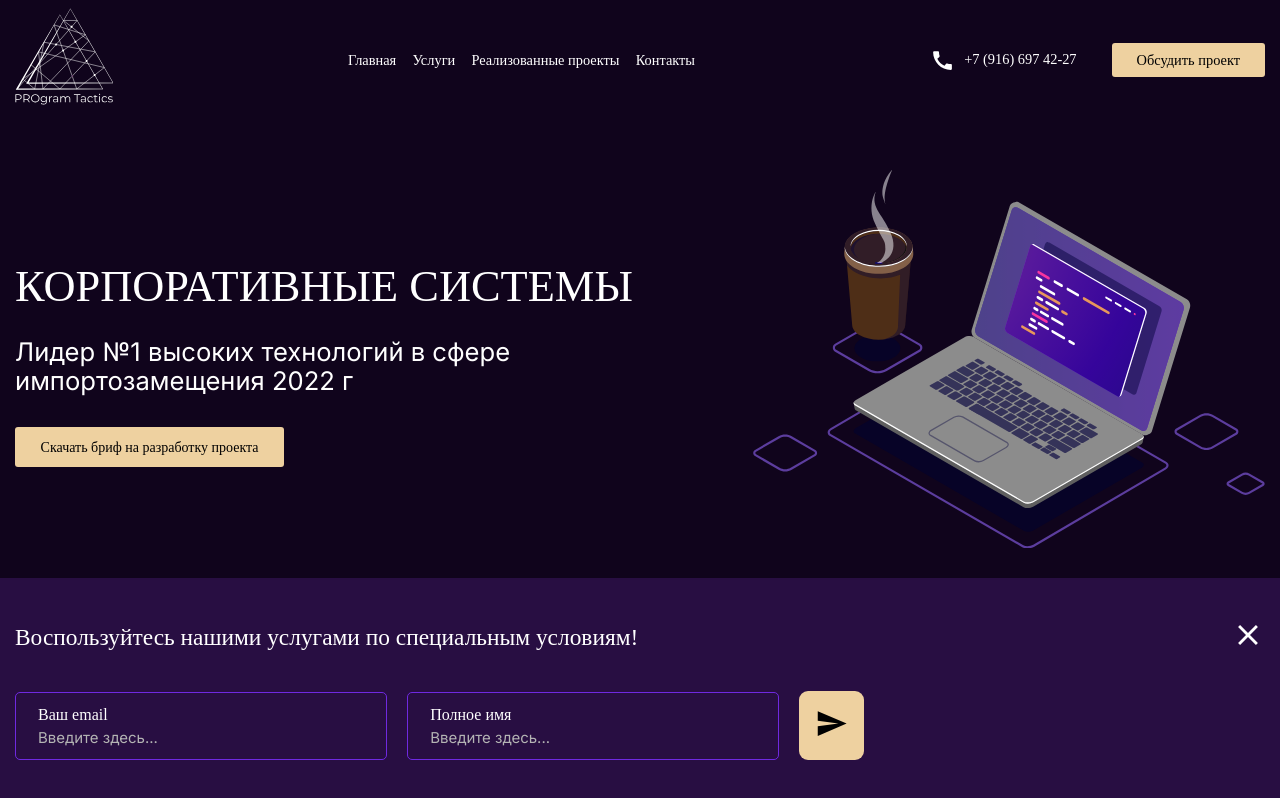
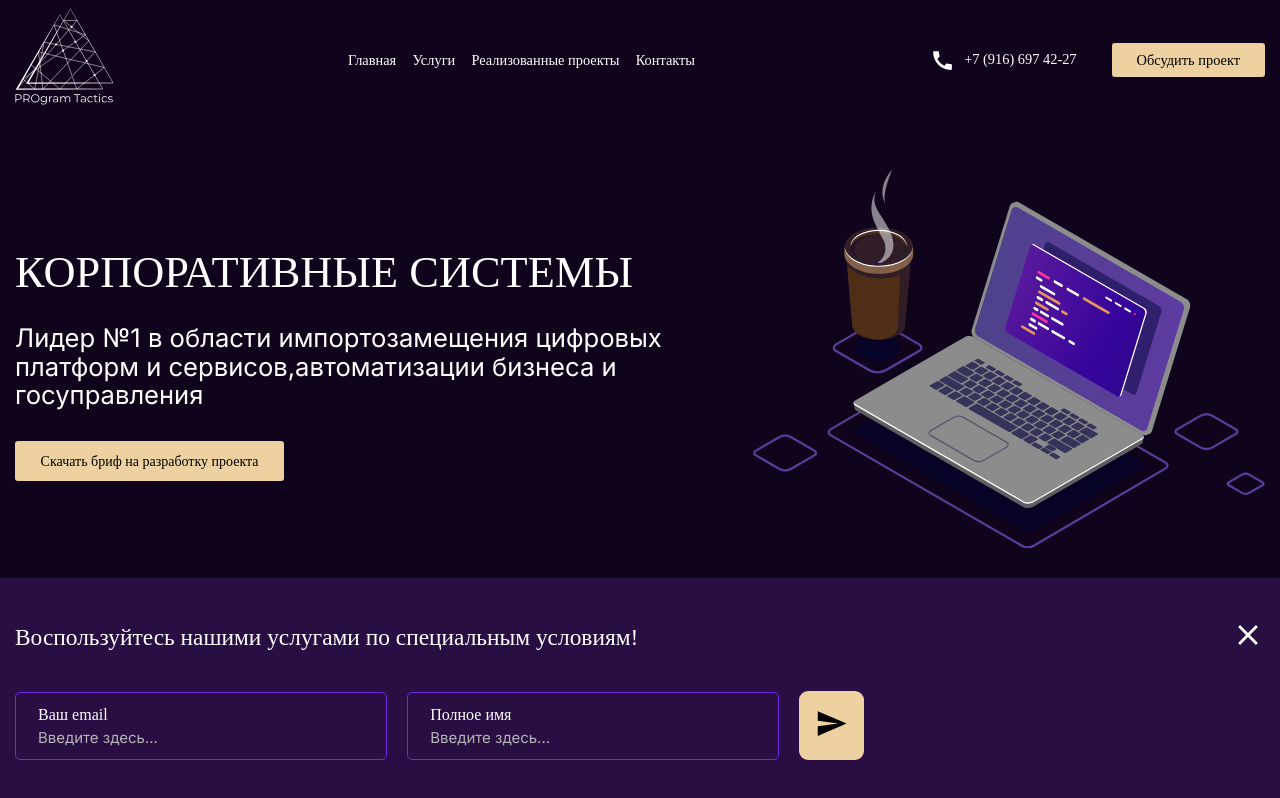
Before and after one commit to Daryyya/new-tactics, a Next.js app: page / in a window 1280 px wide. Shown: the top 798 px of the page. Built offline with nearby package versions, Linux system fonts and the light colour scheme; a web font is replaced by a local one.

Commit message:
Replace text

```diff
--- a/app/components/screens/home/Hero/Hero.tsx
+++ b/app/components/screens/home/Hero/Hero.tsx
@@ -33,7 +33,8 @@ const Hero: FC = () => {
             <div className={styles.heroInfo}>
               <h1 className={styles.title}>КОРПОРАТИВНЫЕ СИСТЕМЫ</h1>
               <p className={styles.text}>
-                Лидер №1 высоких технологий в сфере импортозамещения 2022 г
+                Лидер №1 в области импортозамещения цифровых платформ и
+                сервисов,автоматизации бизнеса и госуправления
               </p>
               <button
                 onClick={() => setIsOpenPopup(true)}
```
Also changed, not shown: 1 other file (tests, documents, lock files or other folders).
